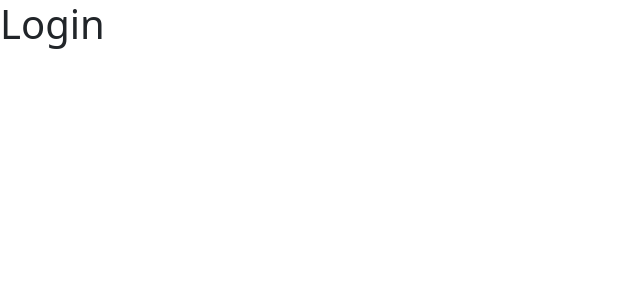
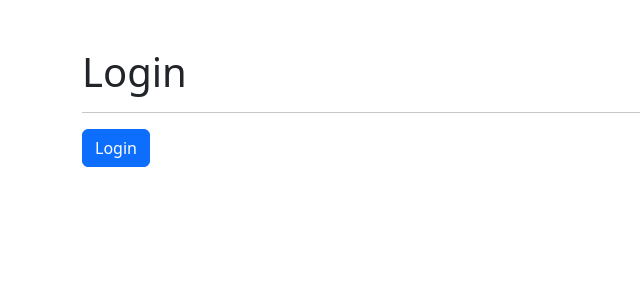
Before and after one commit to Mvillegas18/Hero-App-SPA, a React (Vite) app: page /login in a window 1280 px wide. Shown: the top 300 px of the page, without its empty margins (0-640 px from the left). Built offline with nearby package versions, Linux system fonts and the light colour scheme.

Commit message:
add login

```diff
--- a/src/auth/pages/LoginPage.jsx
+++ b/src/auth/pages/LoginPage.jsx
@@ -1,7 +1,25 @@
+import { useNavigate } from 'react-router-dom';
+
 export const LoginPage = () => {
+	const navigate = useNavigate();
+
+	const onLogin = () => {
+		navigate('/', {
+			replace: true,
+		});
+	};
+
 	return (
-		<>
+		<div className='container mt-5'>
 			<h1>Login</h1>
-		</>
+			<hr />
+
+			<button
+				className='btn btn-primary'
+				onClick={onLogin}
+			>
+				Login
+			</button>
+		</div>
 	);
 };
--- a/src/router/AppRouter.jsx
+++ b/src/router/AppRouter.jsx
@@ -29,7 +29,7 @@
 				element: <HeroPage />,
 			},
 			{
-				path: '*',
+				path: '/',
 				element: <Navigate to={'/marvel'} />,
 			},
 		],
@@ -40,7 +40,7 @@
 	},
 	{
 		path: '*',
-		element: <Navigate to={'/dc'} />,
+		element: <Navigate to={'login'} />,
 	},
 ]);
 
--- a/src/ui/components/Navbar.jsx
+++ b/src/ui/components/Navbar.jsx
@@ -1,6 +1,14 @@
-import { Link, NavLink } from 'react-router-dom';
+import { Link, NavLink, useNavigate } from 'react-router-dom';
 
 const Navbar = () => {
+	const navigate = useNavigate();
+
+	const onLogout = () => {
+		navigate('/login', {
+			replace: true,
+		});
+	};
+
 	return (
 		<nav className='navbar navbar-expand-sm navbar-dark bg-dark p-2'>
 			<Link
@@ -31,7 +39,12 @@
 			<div className='navbar-collapse collapse w-100 order-3 dual-collapse2 d-flex justify-content-end'>
 				<ul className='navbar-nav ml-auto'>
 					<span className='nav-item nav-link text-primary'>Miguel</span>
-					<button className='nav-item nav-link btn'>Logout</button>
+					<button
+						className='nav-item nav-link btn'
+						onClick={onLogout}
+					>
+						Logout
+					</button>
 				</ul>
 			</div>
 		</nav>
```
